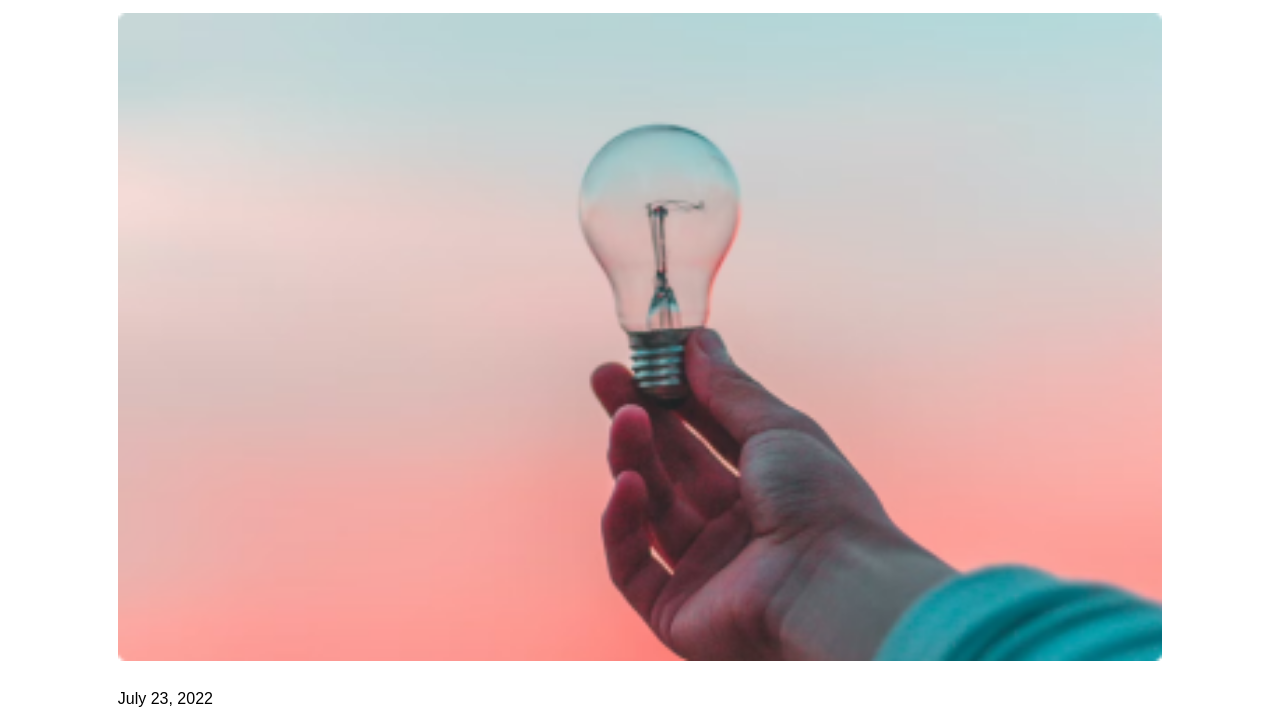
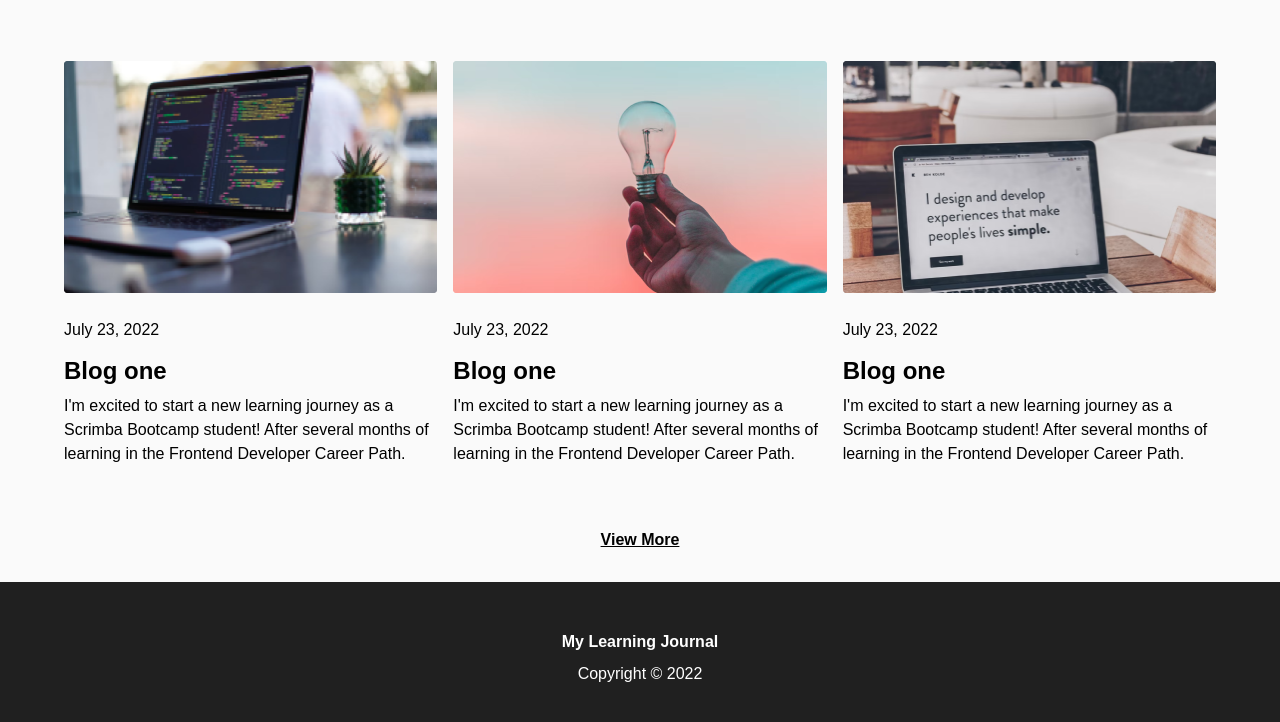
Before and after one commit to Abbaraees/learning-journal, a plain HTML site: page index.html in a window 1280 px wide. Shown: the part 1142-1864 px from the top of the page. Drawn offline with nearby package versions, Linux system fonts and the light colour scheme.

Commit message:
feat: setup the display for Desktop and tablets

```diff
--- a/css/style.css
+++ b/css/style.css
@@ -6,7 +6,9 @@ html,
 body {
     margin: 0;
     padding: 0;
-    font-family: 'Noto Sans Lao Looped', sans-serif;}
+    font-family: 'Noto Sans Lao Looped', sans-serif;
+    background-color: #FAFAFA;
+}
 
 p {
     line-height: 1.5;
@@ -17,7 +19,7 @@ header {
     width: 100%;
     display: flex;
     justify-content: space-between;
-    padding: 1em;
+    padding: 1em 5vw;
 }
 
 .logo {
@@ -49,7 +51,7 @@ nav a{
     background: url("../images/article-image-hero.png");
     background-size: cover;
     color: #FFFFFF;
-    padding: 5em 2em 2em 2em;
+    padding: 5em 5vw 2em 5vw;
 }
 
 .hero-section p,
@@ -128,3 +130,36 @@ footer p:last-child {
     margin-top: 0.5em;
     font-weight: 300;
 }
+
+@media (min-width: 665px) {
+    header {
+        padding-bottom: 5em;
+    }
+    .hero-section {
+        padding: 23em 5vw 5em 5vw;
+    }
+
+    .article-listing {
+        display: grid;
+        grid-template-columns: repeat(3, minmax(200px, 1fr));
+        grid-gap: 1em;
+        align-items: center;
+        width: 90%;
+        margin: 2em auto;
+    }
+
+    .read-more-btn {
+        grid-column: 1 / -1;
+    }
+
+    .article-listing h2:first-child {
+        grid-column: 1 / -1;
+        text-align: center;
+    }
+
+    .bio {
+        display: grid;
+        grid-template-columns: 150px 1fr;
+        gap: 2em;
+    }
+}
--- a/index.html
+++ b/index.html
@@ -53,6 +53,30 @@
            After several months of learning in the Frontend Developer Career Path.
         </p>
       </div>
+      <div class="article">
+        <img src="images/article-image-03.png" class="article-img">
+        <p class="article-date">July 23, 2022</p>
+        <h2>Blog one</h2>
+        <p class="article-body">I'm excited to start a new learning journey as a Scrimba Bootcamp student!
+           After several months of learning in the Frontend Developer Career Path.
+        </p>
+      </div>
+      <div class="article">
+        <img src="images/article-image-02.png" class="article-img">
+        <p class="article-date">July 23, 2022</p>
+        <h2>Blog one</h2>
+        <p class="article-body">I'm excited to start a new learning journey as a Scrimba Bootcamp student!
+           After several months of learning in the Frontend Developer Career Path.
+        </p>
+      </div>
+      <div class="article">
+        <img src="images/article-image-01.png" class="article-img">
+        <p class="article-date">July 23, 2022</p>
+        <h2>Blog one</h2>
+        <p class="article-body">I'm excited to start a new learning journey as a Scrimba Bootcamp student!
+           After several months of learning in the Frontend Developer Career Path.
+        </p>
+      </div>
       <button class="read-more-btn" id="read-more-btn">View More</button>
     </section>
     <footer>
```
Also changed, not shown: about.html (+4 -0 lines).
